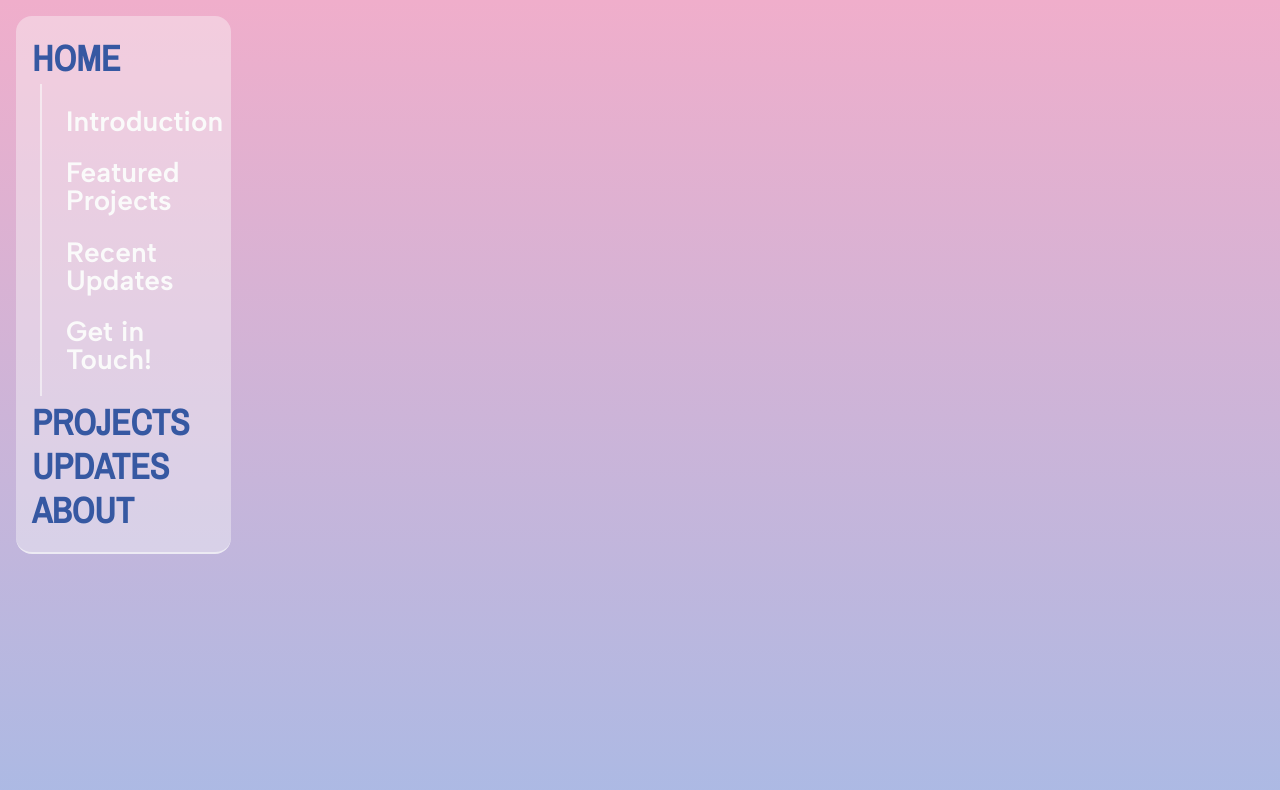
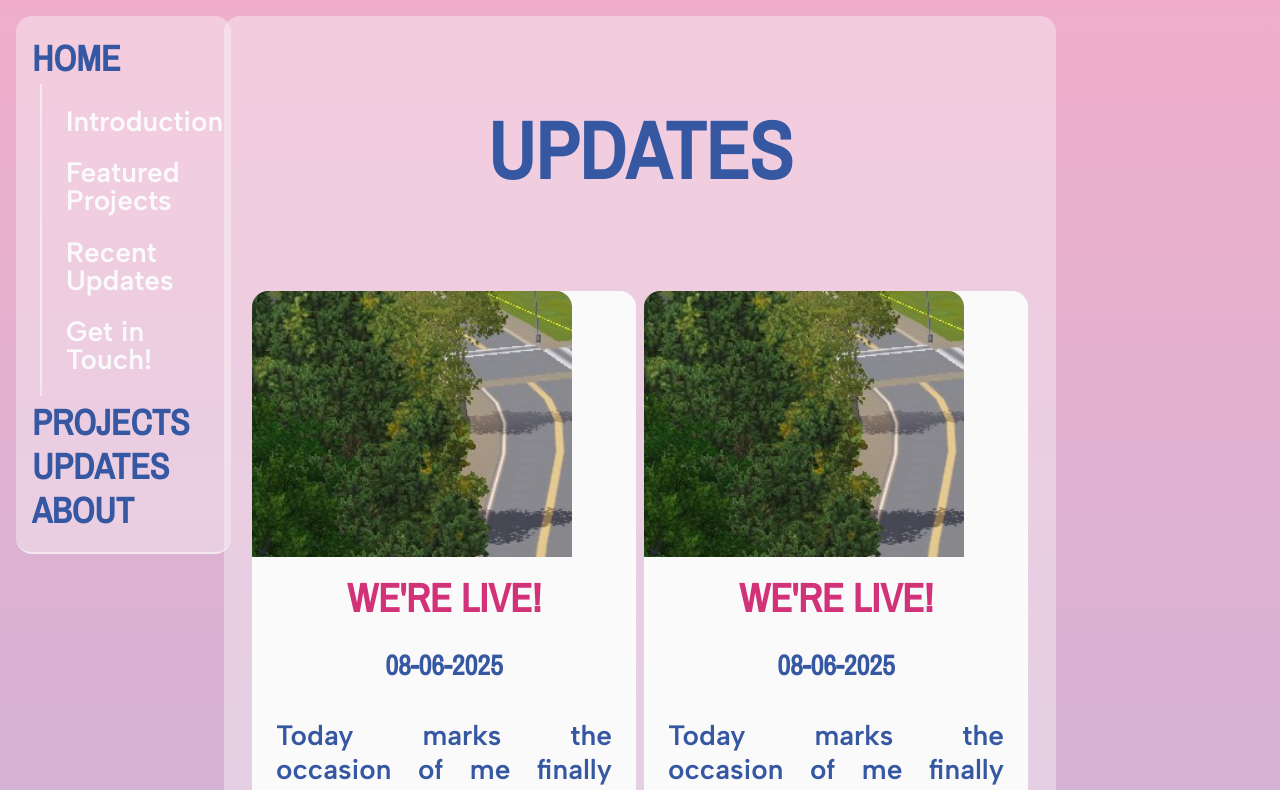
Before and after one commit to olmsteadca/portfolioWebsite, a React (Vite) app: page /updates in a window 1280 px wide. Shown: the top 790 px of the page. Built offline with nearby package versions, Linux system fonts and the light colour scheme.

Commit message:
About page changes

```diff
--- /dev/null
+++ b/src/components/autosizeImage/autosizeImage.css
@@ -0,0 +1,8 @@
+.imageSizing {
+    height: inherit;
+    width: contain;
+    align-content: center;
+    justify-content: center;
+    border-radius: 1rem;
+    border: none;
+}
--- /dev/null
+++ b/src/components/autosizeImage/autosizeImage.jsx
@@ -0,0 +1,11 @@
+import "./autosizeImage.jsx"
+
+function autosizeImage({ height, imagePath }) {
+    return (
+        <div height= {height}>
+            <img src={imagePath} className="image-sizing"></img>
+        </div>
+    );
+}
+
+export default autosizeImage;
--- a/src/components/nav/page-nav/page-nav.jsx
+++ b/src/components/nav/page-nav/page-nav.jsx
@@ -1,13 +1,14 @@
 import './page-nav.css';
 
 function pagenav({ sections }) {
+    var cntr = 1;
     return (
         <div className="page-nav">
             <div className="page-nav-content">
                 <div className="page-nav-links">
                     <ul>
                         {sections.map((section) => (
-                            <h2 className="section-title">{section}</h2>
+                            <h2 className="section-title" key={cntr++}>{section}</h2>
                         ))}
                     </ul>
                 </div>
--- a/src/components/recentUpdates/update/update.jsx
+++ b/src/components/recentUpdates/update/update.jsx
@@ -1,8 +1,8 @@
 import "./update.css"
 
-function update({ title, date, summary, image }) {
+function update({id, title, date, summary, image }) {
   return (
-      <section className="update">
+      <section className="update" key={id}>
           <div className="update-spacing">
 
               <div className="image-spacing">
--- a/src/index.css
+++ b/src/index.css
@@ -122,3 +122,13 @@ h2.title {
     font-family: 'Albert Sans', sans-serif;
     color: #3658A2;
 }
+
+.wrap-row-center {
+    display: flex;
+    flex-direction: row;
+    flex-wrap: wrap;
+    justify-content: center;
+    align-items: center;
+    gap: 0.5rem;
+    padding: 0.5rem;
+}
--- a/src/pages/About.jsx
+++ b/src/pages/About.jsx
@@ -1,5 +1,41 @@
+import AutoSizeImage from "../components/autosizeImage/autosizeImage.jsx";
+
 function About() {
-    // some code
+    // hard coding instead of using components - they currently need a rework
+
+    return (
+        <>
+            <div className="section-container">
+                <div className="section-content">
+                    <AutoSizeImage
+                        height= "6rem"
+                        imagePath="/portrait-sims.jpg"
+                    />
+                    <h1 className="title">Celeste Olmstead</h1>
+
+                    <p className="paragraph">I start with an introduction. Then I talk about why I made this website.</p>
+                    <p className="paragraph">Then I give the some more information about me. Work wise, I'm curious and passionate with a great work ethic.</p>
+                    <p className="paragraph">I solve problems using my analytical thinking and creativity. I love computers.</p>
+                    <p className="paragraph">This is where I probably write too much about liking video games.</p>
+                    <p className="paragraph">Currently working on this website :P</p>
+                </div>
+            </div>
+
+            <div className="section-container">
+                <div className="section content">
+                    <h1 className="title">Work History</h1>
+                    <h2 className="title">You'll notice I don't have professional experience yet. To get a better a idea of my skills, take a look at my projects page.</h2>
+                </div>
+            </div>
+
+            <div className="section-container">
+                <div className="section content">
+                    <h1 className="title">About Me</h1>
+                    <h2 className="title"></h2>
+                </div>
+            </div>
+        </>
+    );
 }
 
 export default About;
--- a/src/pages/Updates.jsx
+++ b/src/pages/Updates.jsx
@@ -1,5 +1,25 @@
-function About() {
-    // some code
+import Update from '../components/recentUpdates/update/update.jsx'
+import allUpdates from '../data/updates.json'
+
+function updates() {
+    return (
+        <div className="section-container">
+            <div className="section-content">
+                <h1 className="title">Updates</h1>
+                <ul className="wrap-row-center">
+                    {allUpdates.map((update) => (
+                        <Update
+                            id={update.id}
+                            title={update.title}
+                            date={update.date}
+                            summary={update.summary}
+                            image={update.image}
+                        />
+                    ))}
+                </ul>
+            </div>
+        </div>
+    );
 }
 
-export default About;
+export default updates;
```
